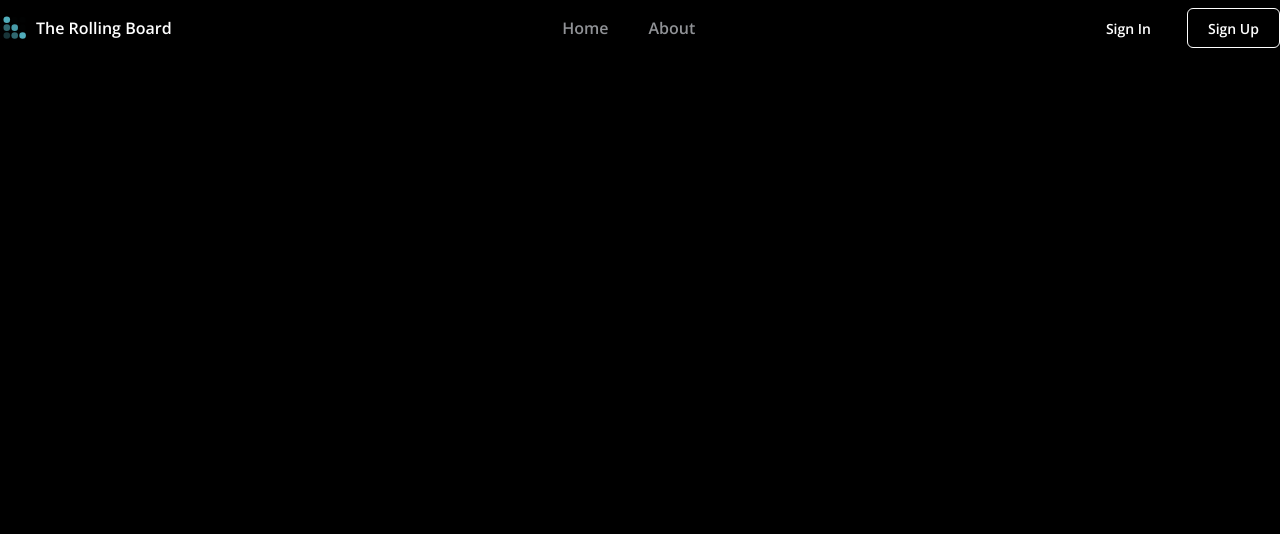
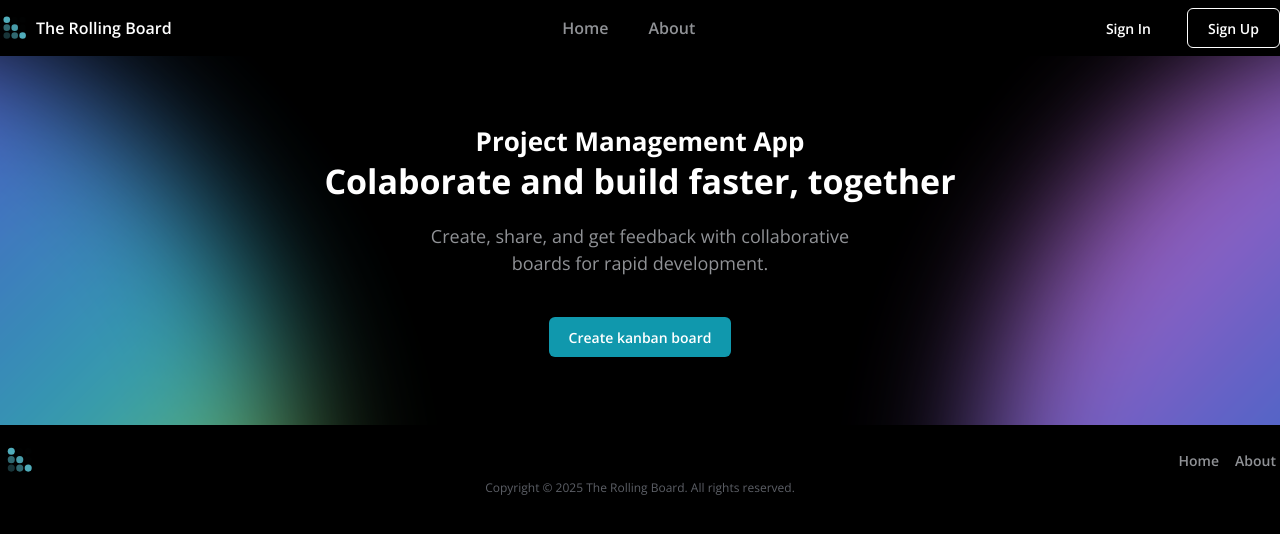
Before and after one commit to Howard-Cui/rolling-board-web-app, a Next.js app: page / in a window 1280 px wide. Shown: the top 534 px of the page. Built offline with nearby package versions, Linux system fonts and the light colour scheme.

Commit message:
Build hero and footer

```diff
--- a/app/layout.tsx
+++ b/app/layout.tsx
@@ -3,6 +3,7 @@ import { Open_Sans } from "next/font/google";
 import "./globals.css";
 import Header from "@/components/header";
 import { NextIntlClientProvider } from "next-intl";
+import Footer from "@/components/footer";
 
 const openSans = Open_Sans({
   weight: ["400", "600", "700"],
@@ -24,7 +25,8 @@ export default function RootLayout({
       <body className={`${openSans.className} antialiased`}>
         <NextIntlClientProvider>
           <Header />
-          <main>{children}</main>
+          <main className="w-full flex flex-col items-center">{children}</main>
+          <Footer />
         </NextIntlClientProvider>
       </body>
     </html>
--- a/app/page.tsx
+++ b/app/page.tsx
@@ -1,3 +1,5 @@
+import Hero from "@/components/hero";
+
 export default function Home() {
-  return <></>;
+  return <Hero />;
 }
--- /dev/null
+++ b/components/footer.tsx
@@ -0,0 +1,50 @@
+import { mergeTwClasses } from "@/utils/styles/tailwindCss";
+import React from "react";
+import Logo from "@/public/assets/logo.svg";
+import Link from "next/link";
+import { getTranslations } from "next-intl/server";
+
+interface FooterProps {
+  contentClassName?: string;
+}
+
+const Footer: React.FC<FooterProps> = async ({ contentClassName }) => {
+  const t = await getTranslations();
+
+  const contentWrapper = mergeTwClasses(
+    `py-5 w-full flex flex-col gap-1 items-center max-w-7xl`,
+    contentClassName ?? "",
+  );
+
+  return (
+    <footer className="flex flex-1 justify-center items-center w-full">
+      <div className={contentWrapper}>
+        <div className="flex flex-1 w-full flex-col px-1 items-center md:flex-row justify-center md:justify-between">
+          <Logo
+            className="w-7.5 aspect-1.5"
+            aria-label="The Rolling Board Logo"
+          />
+          <li className="flex gap-4">
+            {/* TODO: Tweak routes after pages implementation */}
+            <Link className={navigationTextClasses} href="/">
+              {t("navigations.home")}
+            </Link>
+            <Link className={navigationTextClasses} href="/about">
+              {t("navigations.about")}
+            </Link>
+          </li>
+        </div>
+        <p className="text-dark-3 text-x-small">{t("copyright")}</p>
+      </div>
+    </footer>
+  );
+};
+
+export default Footer;
+
+const navigationTextClasses = `
+  text-small
+  font-semibold
+  text-dark-2
+  hover:text-dark-1
+  `;
--- /dev/null
+++ b/components/hero.tsx
@@ -0,0 +1,37 @@
+import { getTranslations } from "next-intl/server";
+import { Button } from "./shared/button";
+
+const Hero = async () => {
+  const t = await getTranslations();
+  return (
+    <section className="w-full flex justify-center py-17 relative overflow-hidden">
+      <div className="max-w-7xl flex flex-col items-center gap-5 px-4">
+        <div className="text-white text-center max-w-2xl">
+          <h2>{t("hero.projectManagementApp")}</h2>
+          <h1>{t("hero.colaborateAndBuildFasterTogether")}</h1>
+        </div>
+        <div className="flex flex-col items-center gap-10 text-center max-w-md">
+          <p className="text-large text-dark-2">
+            {t(
+              "hero.createShareAndGetFeedbackWithCollaborativeBoardsForRapidDevelopment",
+            )}
+          </p>
+          <Button variant="default" className="bg-cyan-7 hover:bg-cyan-8 w-fit">
+            {t("hero.createKanbanBoard")}
+          </Button>
+        </div>
+      </div>
+
+      <div
+        className="opacity-80  w-[1000px] h-[1000px] rounded-[500px] absolute top-[-50px] lg:left-[-700px] md:left-[-800px] left-[-900px] rotate-45
+      z-[-1] bg-[linear-gradient(90deg,var(--color-grape-4)_0%,var(--color-indigo-5)_33%,var(--color-cyan-4)_66%,yellow_100%)] blur-3xl"
+      />
+      <div
+        className="opacity-80 w-[1000px] h-[1000px] rounded-[500px] absolute top-[-50px] lg:right-[-700px] md:right-[-800px] right-[-900px] rotate-45
+      z-[-1] bg-[linear-gradient(90deg,var(--color-grape-4)_0%,var(--color-indigo-5)_33%,var(--color-cyan-4)_66%,yellow_100%)] blur-3xl"
+      />
+    </section>
+  );
+};
+
+export default Hero;
--- a/utils/i18n/messages/en.json
+++ b/utils/i18n/messages/en.json
@@ -7,5 +7,12 @@
   "buttons": {
     "signIn": "Sign In",
     "signUp": "Sign Up"
-  }
+  },
+  "hero": {
+    "projectManagementApp": "Project Management App",
+    "colaborateAndBuildFasterTogether": "Colaborate and build faster, together",
+    "createShareAndGetFeedbackWithCollaborativeBoardsForRapidDevelopment": "Create, share, and get feedback with collaborative boards for rapid development.",
+    "createKanbanBoard": "Create kanban board"
+  },
+  "copyright": "Copyright © 2025 The Rolling Board. All rights reserved."
 }
```
